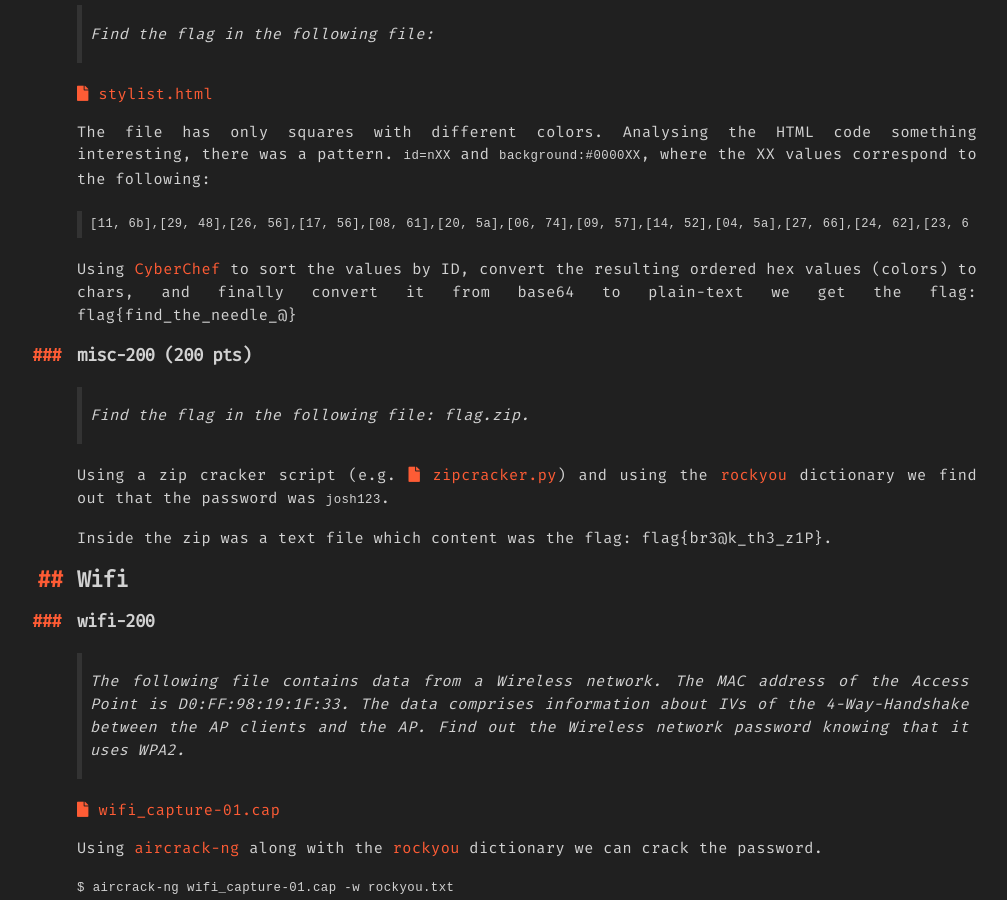
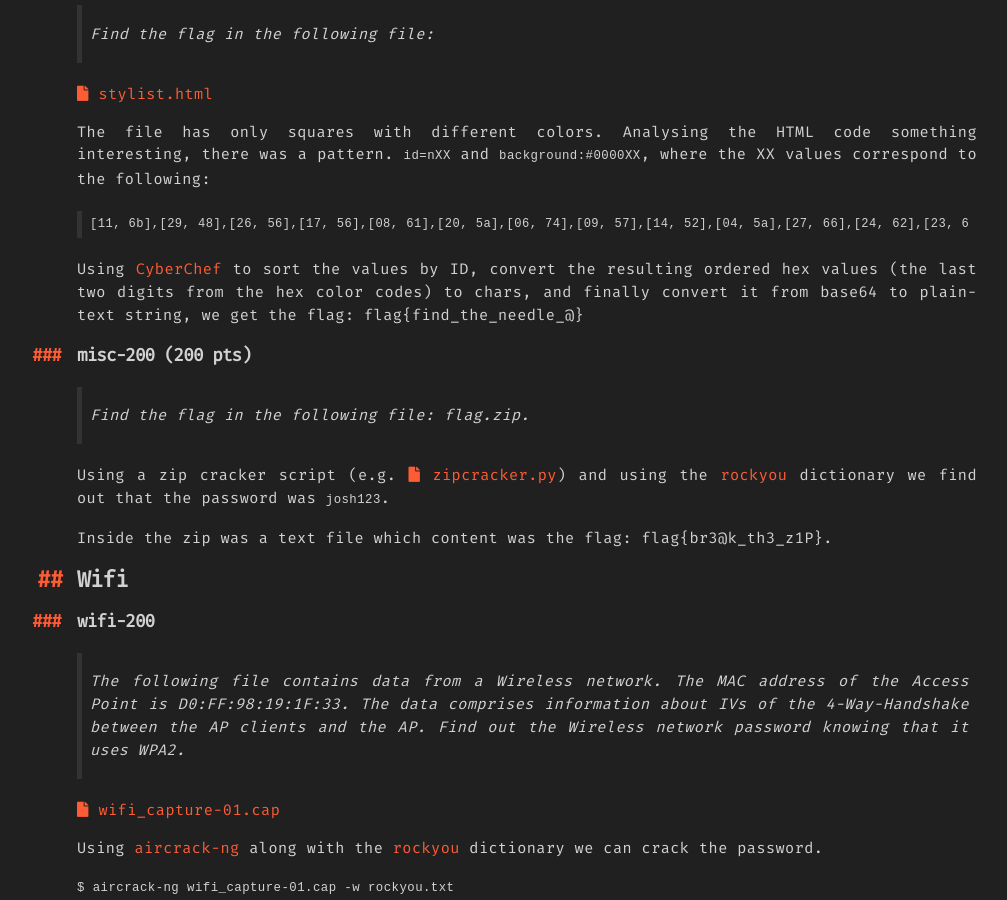
Before and after one commit to jpdias/jpdias.github.io, a Jekyll site: the page built from _posts/2020-08-06-rtcs-fccn-summer-ctf.md, in a window 1280 px wide and 900 px high, scrolled down 16812 px. Shown: the whole window, without its empty margins (113-1120 px from the left). Built offline with Jekyll 4.4.1, drawn with Linux system fonts in a browser that asks for light colours; nearby versions of some CDN libraries.

Commit message:
Update 2020-08-06-rtcs-fccn-summer-ctf.md

````diff
--- a/_posts/2020-08-06-rtcs-fccn-summer-ctf.md
+++ b/_posts/2020-08-06-rtcs-fccn-summer-ctf.md
@@ -546,13 +546,13 @@ The file has only squares with different colors. Analysing the HTML code somethi
 [11, 6b],[29, 48],[26, 56],[17, 56],[08, 61],[20, 5a],[06, 74],[09, 57],[14, 52],[04, 5a],[27, 66],[24, 62],[23, 6b],[10, 35],[15, 6f],[01, 6d],[16, 5a],[03, 68],[13, 33],[00, 5a],[02, 78],[05, 33],[12, 58],[31, 3d],[28, 51],[19, 75],[22, 56],[18, 39],[30, 30],[21, 57],[07, 6d],[25, 47]
 ```
 
-Using [CyberChef](https://gchq.github.io/CyberChef/) to sort the values by ID, convert the resulting ordered hex values (colors) to chars, and finally convert it from base64 to plain-text we get the flag: flag{find_the_needle_@}
+Using [CyberChef](https://gchq.github.io/CyberChef/) to sort the values by ID, convert the resulting ordered hex values (the last two digits from the hex color codes) to chars, and finally convert it from base64 to plain-text string, we get the flag: flag{find_the_needle_@}
 
 ### misc-200 (200 pts)
 
 > Find the flag in the following file: flag.zip.
 
-Using a zip cracker script (e.g. <a href="/assets/rctsctf20/zipcracker.py"><i class="fa fa-file" aria-hidden="true"></i> zipcracker.py<a/>) and using the [rockyou](https://github.com/danielmiessler/SecLists/tree/master/Passwords/Leaked-Databases) dictionary we find out that the password was `josh123`.
+Using a zip cracker script (e.g. <a target="_blank" href="https://gist.github.com/jpdias/6e19fb84d49bfd8c7d858d74c31958de"><i class="fa fa-file" aria-hidden="true"></i> zipcracker.py<a/>) and using the [rockyou](https://github.com/danielmiessler/SecLists/tree/master/Passwords/Leaked-Databases) dictionary we find out that the password was `josh123`.
 
 Inside the zip was a text file which content was the flag: flag{br3@k_th3_z1P}.
 
````
